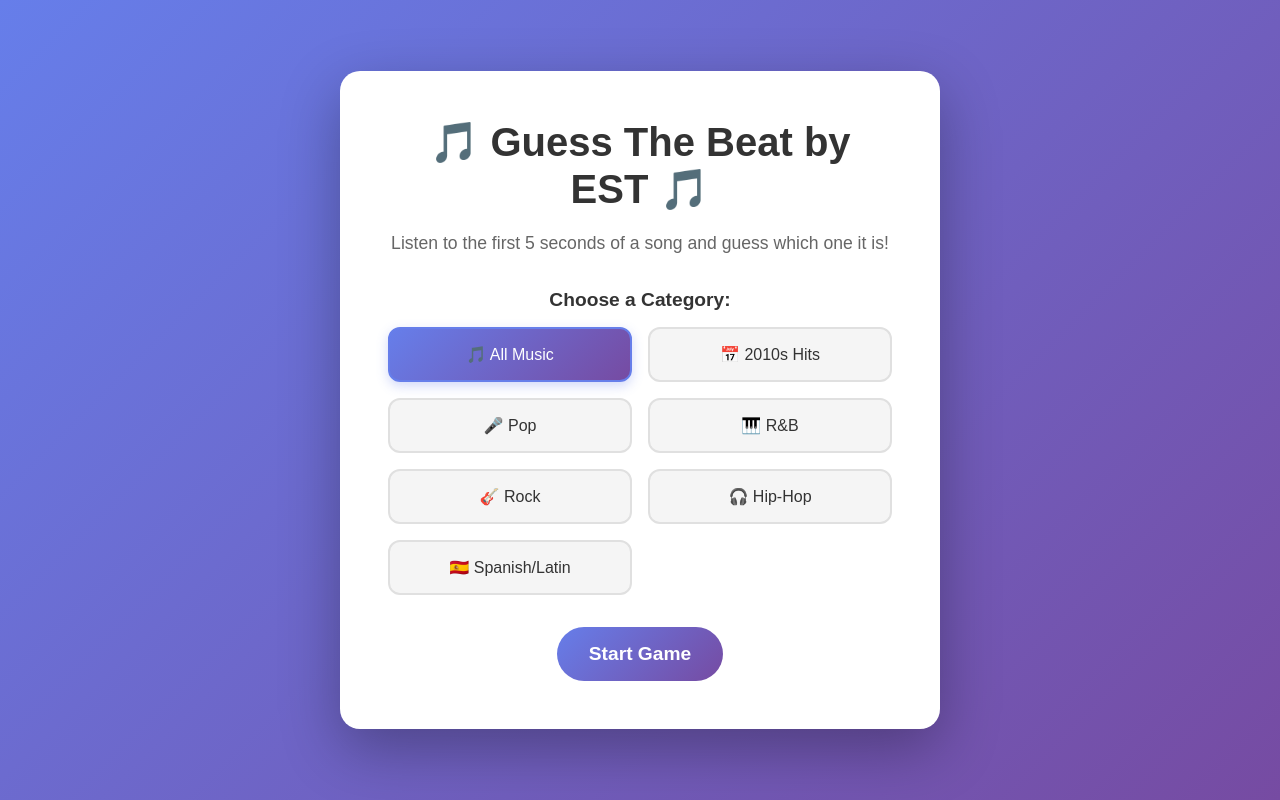
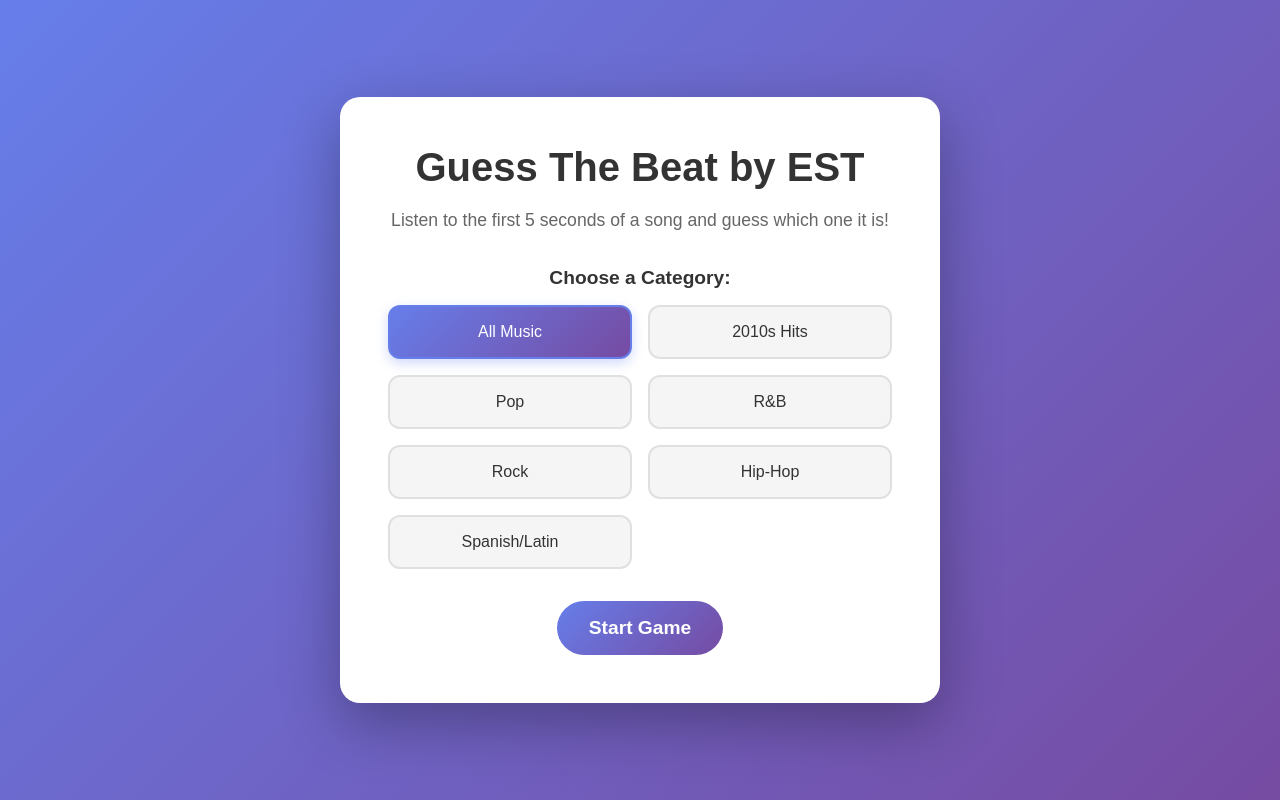
Before and after one commit to Esteb4ncd/GuessTheBeat_ByEst, a Next.js app: page / in a window 1280 px wide. Built offline with nearby package versions, Linux system fonts and the light colour scheme.

Commit message:
removed: emojis

```diff
--- a/app/components/Game.js
+++ b/app/components/Game.js
@@ -21,13 +21,13 @@ export default function Game() {
   const TOTAL_QUESTIONS = 10;
 
   const categories = [
-    { value: 'all', label: '🎵 All Music' },
-    { value: '2010s', label: '📅 2010s Hits' },
-    { value: 'pop', label: '🎤 Pop' },
-    { value: 'r&b', label: '🎹 R&B' },
-    { value: 'rock', label: '🎸 Rock' },
-    { value: 'hip-hop', label: '🎧 Hip-Hop' },
-    { value: 'spanish', label: '🇪🇸 Spanish/Latin' },
+    { value: 'all', label: 'All Music' },
+    { value: '2010s', label: '2010s Hits' },
+    { value: 'pop', label: 'Pop' },
+    { value: 'r&b', label: 'R&B' },
+    { value: 'rock', label: 'Rock' },
+    { value: 'hip-hop', label: 'Hip-Hop' },
+    { value: 'spanish', label: 'Spanish/Latin' },
   ];
 
   useEffect(() => {
@@ -137,7 +137,7 @@ export default function Game() {
     return (
       <div className={styles.container}>
         <div className={styles.startScreen}>
-          <h1 className={styles.title}>🎵 Guess The Beat by EST 🎵</h1>
+          <h1 className={styles.title}>Guess The Beat by EST</h1>
           <p className={styles.description}>
             Listen to the first 5 seconds of a song and guess which one it is!
           </p>
@@ -215,7 +215,7 @@ export default function Game() {
                 onClick={playPreview}
                 disabled={isPlaying}
               >
-                {isPlaying ? '⏸️ Playing...' : '▶️ Play Preview (5 seconds)'}
+                {isPlaying ? 'Playing...' : 'Play Preview (5 seconds)'}
               </button>
             </div>
 
@@ -242,8 +242,8 @@ export default function Game() {
                         <strong>{option.name}</strong>
                         <span className={styles.artist}>{option.artists[0]?.name}</span>
                       </div>
-                      {showCorrect && <span className={styles.checkmark}>✓</span>}
-                      {showWrong && <span className={styles.cross}>✗</span>}
+                      {showCorrect && <span className={styles.checkmark}>Correct</span>}
+                      {showWrong && <span className={styles.cross}>Wrong</span>}
                     </div>
                   </button>
                 );
```
